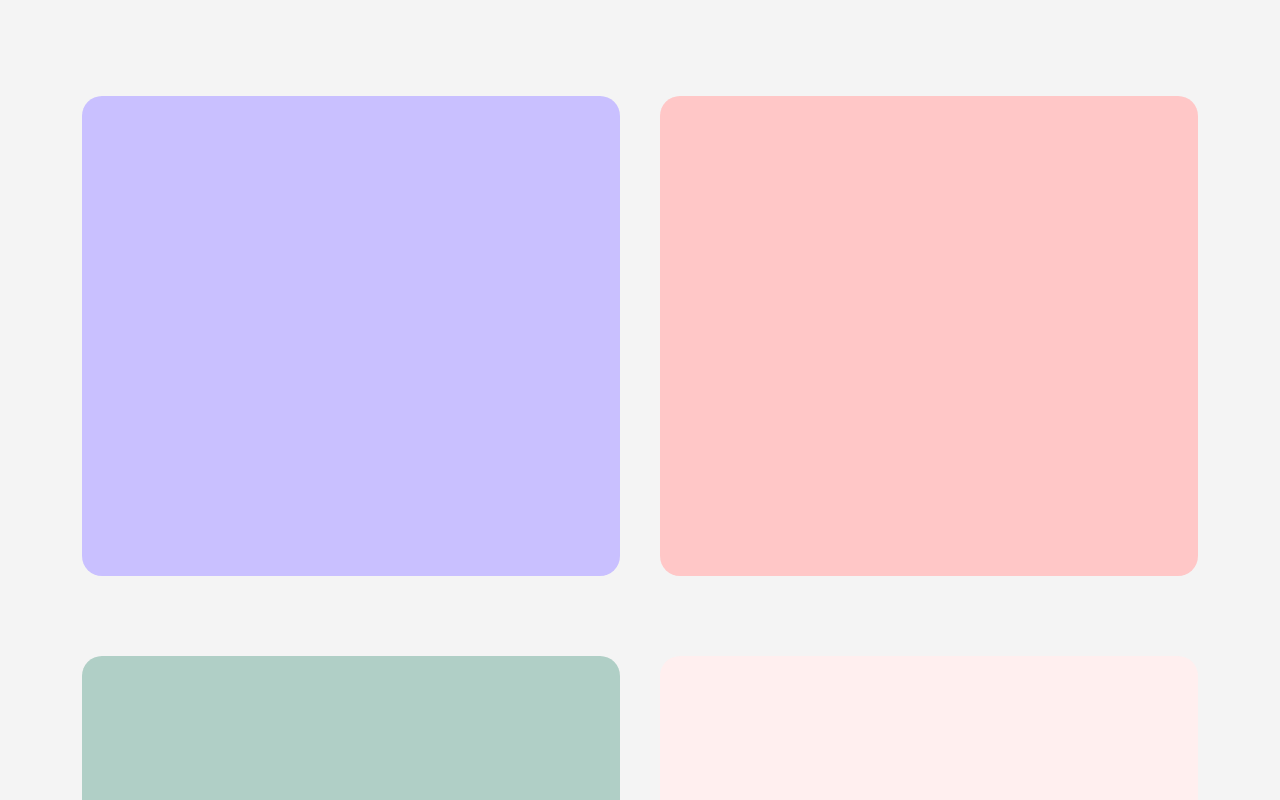
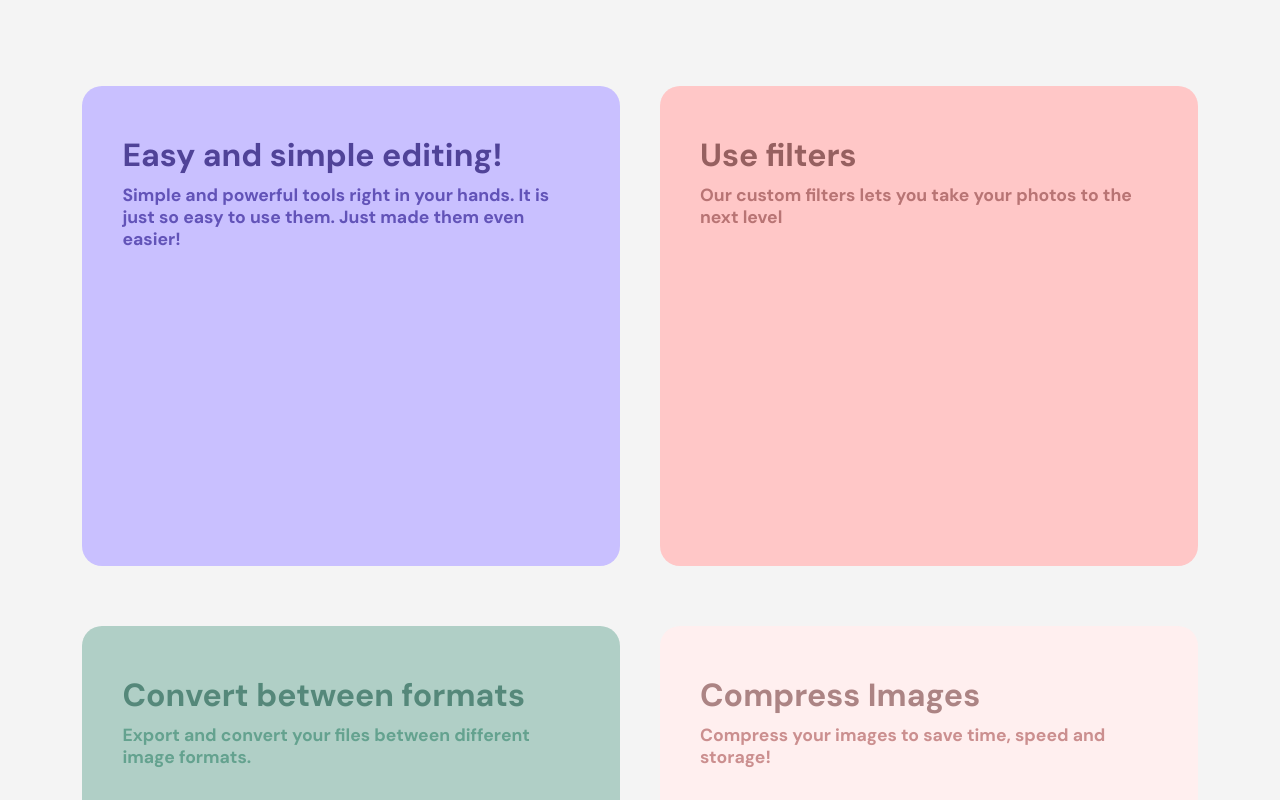
Before and after one commit to haneenmahd/imagable, a React (Create React App) app in the folder web/: page / in a window 1280 px wide. Shown: the part 800-1600 px from the top of the page. Built offline with nearby package versions, Linux system fonts and the light colour scheme.

Commit message:
Finish Brief Cards

```diff
--- a/web/src/components/FeatureBrief.tsx
+++ b/web/src/components/FeatureBrief.tsx
@@ -15,22 +15,54 @@ type FeatureBriefCardTheme = string | "pink" | "green" | "skin" | "violet" | "de
 function serializeBrierCardTheme(theme: FeatureBriefCardTheme) {
     const defaultCss = css`
       background: #c9c0ff;
+
+      header {
+        color: #504398;
+      }
+
+      h3 {
+        color: #6253b8;
+      }
     `;
 
     switch (theme) {
       case "pink":
         return css`
           background: #ffc7c7;
+
+          header {
+            color: #966060;
+          }
+
+          h3 {
+            color: #b87474;
+          }
         `;
 
       case "green":
         return css`
           background: #b0cfc6;
+
+          header {
+            color: #55887a;
+          }
+
+          h3 {
+            color: #64a28f;
+          }
         `;
 
       case "skin":
         return css`
           background: #ffefef;
+
+          header {
+            color: #ac8484;
+          }
+
+          h3 {
+            color: #cb8f8f;
+          }
         `;
 
       case "violet":
@@ -52,30 +84,79 @@ const FeatureBriefCard = styled.div<FeatureBriefCardProps>`
   height: 70vh;
   width: 40vw;
   border-radius: 20px;
-  padding: 62px;
+  padding: 40px;
   margin: 20px 40px;
   ${(p) => serializeBrierCardTheme(p.theme)}
 
   @media screen and (max-width: 1400px) {
     height: 60vh;
     width: 42vw;
-    margin: 40px 20px;
+    margin: 30px 20px;
   }
 
   @media screen and (max-width: 1050px) {
-    height: 60vh;
     width: 80vw;
-    margin: 40px 20px;
   }
+
+  @media screen and (max-width: 600px) {
+    padding: 27px;
+    width: 95vw;
+  }
+`;
+
+const FeatureBriefCardHeader = styled.header`
+  font-size: 200%;
+  font-weight: 900;
+  margin: 8px 0;
+
+  @media screen and (max-width: 600px) {
+    font-size: 150%;
+  }
+`;
+
+const FeatureBriefCardDescribe = styled.h3`
+  font-size: 110%;
+  font-weight: bold;
+  margin: 8px 0;
 `;
 
 const FeatureBrief = () => {
     return (
       <FeatureBriefContainer>
-        <FeatureBriefCard></FeatureBriefCard>
-        <FeatureBriefCard theme="pink"></FeatureBriefCard>
-        <FeatureBriefCard theme="green"></FeatureBriefCard>
-        <FeatureBriefCard theme="skin"></FeatureBriefCard>
+        <FeatureBriefCard>
+          <FeatureBriefCardHeader>
+            Easy and simple editing!
+          </FeatureBriefCardHeader>
+          <FeatureBriefCardDescribe>
+            Simple and powerful tools right in your hands. It is just so easy to
+            use them. Just made them even easier!
+          </FeatureBriefCardDescribe>
+        </FeatureBriefCard>
+
+        <FeatureBriefCard theme="pink">
+          <FeatureBriefCardHeader>Use filters</FeatureBriefCardHeader>
+          <FeatureBriefCardDescribe>
+            Our custom filters lets you take your photos to the next level
+          </FeatureBriefCardDescribe>
+        </FeatureBriefCard>
+
+        <FeatureBriefCard theme="green">
+          <FeatureBriefCardHeader>
+            Convert between formats
+          </FeatureBriefCardHeader>
+          <FeatureBriefCardDescribe>
+            Export and convert your files between different image formats.
+          </FeatureBriefCardDescribe>
+        </FeatureBriefCard>
+
+        <FeatureBriefCard theme="skin">
+          <FeatureBriefCardHeader>
+            Compress Images
+          </FeatureBriefCardHeader>
+          <FeatureBriefCardDescribe>
+            Compress your images to save time, speed and storage!
+          </FeatureBriefCardDescribe>
+        </FeatureBriefCard>
       </FeatureBriefContainer>
     );
 }
```
